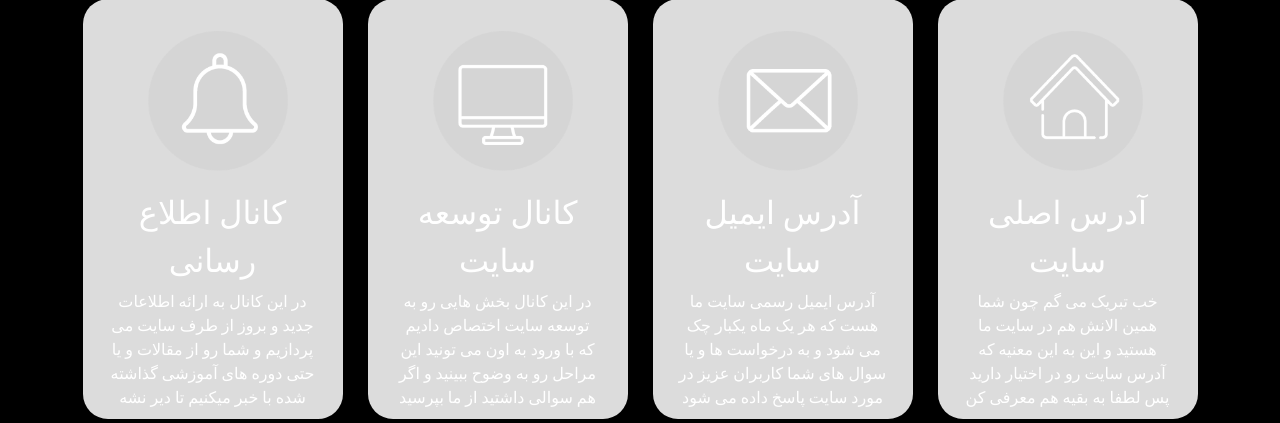
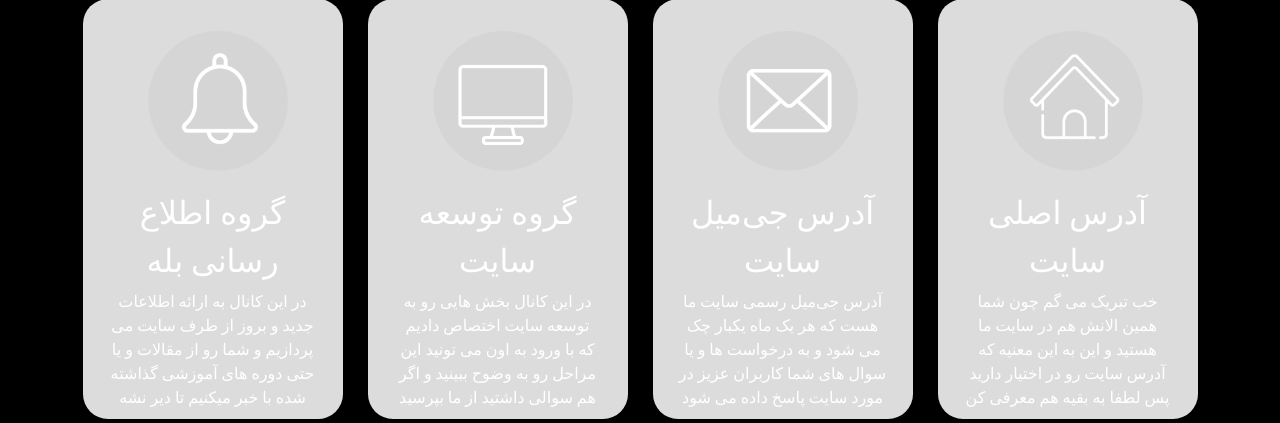
Before and after one commit to AryaAshouri/CloudyBlog.ir, a Django app: page / in a window 1280 px wide. Shown: the part 4372-4795 px from the top of the page. Run offline with Django 4.2, Linux system fonts and the light colour scheme; data comes from the database, SQL or seed files in the repository; some libraries are stand-ins or nearby versions.

Commit message:
changed some info

```diff
--- a/Branch/templates/home.html
+++ b/Branch/templates/home.html
@@ -156,9 +156,9 @@
             <div class="row">
                 <div id="base_of_desc" class="col-12 col-lg-3">
                     <div style="background-color:none; width:130px; height:130px; border-radius:50%; margin:30px auto;">
-                        <a href="https://ble.ir/join/ZjA4N2VmY2"><img style="width:140px; height:140px; margin:2px auto;" src="{% static 'img/Main icon/Bell.png' %}"></a>
+                        <a href="https://ble.ir/join/ZGU5NDUzOT"><img style="width:140px; height:140px; margin:2px auto;" src="{% static 'img/Main icon/Bell.png' %}"></a>
                     </div>
-                    <div style="color:white; font-weight:300; font-family:Aviny; font-size:32px; text-align:center; margin-top:0px;">کانال اطلاع رسانی</div>
+                    <div style="color:white; font-weight:300; font-family:Aviny; font-size:32px; text-align:center; margin-top:0px;">گروه اطلاع رسانی بله</div>
                     <div style="color:white; font-weight:300; text-align:justify; text-justify:inter-word; font-family:Shabnam; font-size:16px; text-align:center; margin-top:5px;">در این کانال به ارائه اطلاعات<br> جدید و بروز  از طرف سایت می پردازیم و شما رو از مقالات و یا<br> حتی دوره های آموزشی گذاشته <br>شده با خبر میکنیم تا  دیر نشه</div>
                 </div>
 
@@ -166,7 +166,7 @@
                     <div style="background-color:none; width:130px; height:130px; border-radius:50%; margin:30px auto;">
                         <a href="https://discord.gg/CeMJqR4v"><img style="width:140px;height:140px; margin:2px auto;" src="{% static 'img/Main icon/Computer.png' %}"></a>
                     </div>
-                    <div style="color:white; font-weight:300; font-family:Aviny; font-size:32px; text-align:center; margin-top:5px;">کانال توسعه سایت</div>
+                    <div style="color:white; font-weight:300; font-family:Aviny; font-size:32px; text-align:center; margin-top:5px;">گروه توسعه سایت</div>
                     <div style="color:white; font-weight:300; text-align:justify; text-justify:inter-word; font-family:Shabnam; font-size:16px; text-align:center; margin-top:5px;">در این کانال بخش هایی رو به<br> توسعه سایت اختصاص دادیم <br>که با ورود به اون می تونید این <br> مراحل رو به وضوح ببینید و اگر <br>هم سوالی داشتید از ما بپرسید</div>
                 </div>
 
@@ -174,8 +174,8 @@
                     <div style="background-color:none; width:130px; height:130px; border-radius:50%; margin:30px auto;">
                         <a href="mailto:arya.tesla1856@gmail.com"><img style="width:140px; height:140px; margin:2px auto;" src="{% static 'img/Main icon/Email.png' %}"></a>
                     </div>
-                    <div style="color:white; font-weight:300; font-family:Aviny; font-size:32px; text-align:center; margin-top:5px;">آدرس ایمیل سایت</div>
-                    <div style="color:white; font-weight:300; text-align:justify; text-justify:inter-word; font-family:Shabnam; font-size:16px; text-align:center; margin-top:5px;">آدرس ایمیل رسمی سایت ما<br> هست که هر یک ماه یکبار چک <br>می شود و به درخواست ها و یا <br>سوال های شما کاربران عزیز  در<br> مورد سایت پاسخ داده می شود </div>
+                    <div style="color:white; font-weight:300; font-family:Aviny; font-size:32px; text-align:center; margin-top:5px;">آدرس جی‌میل سایت</div>
+                    <div style="color:white; font-weight:300; text-align:justify; text-justify:inter-word; font-family:Shabnam; font-size:16px; text-align:center; margin-top:5px;">آدرس جی‌میل رسمی سایت ما<br> هست که هر یک ماه یکبار چک <br>می شود و به درخواست ها و یا <br>سوال های شما کاربران عزیز  در<br> مورد سایت پاسخ داده می شود </div>
                 </div>
 
                 <div id="base_of_desc" class="col-12 col-lg-3">
```
